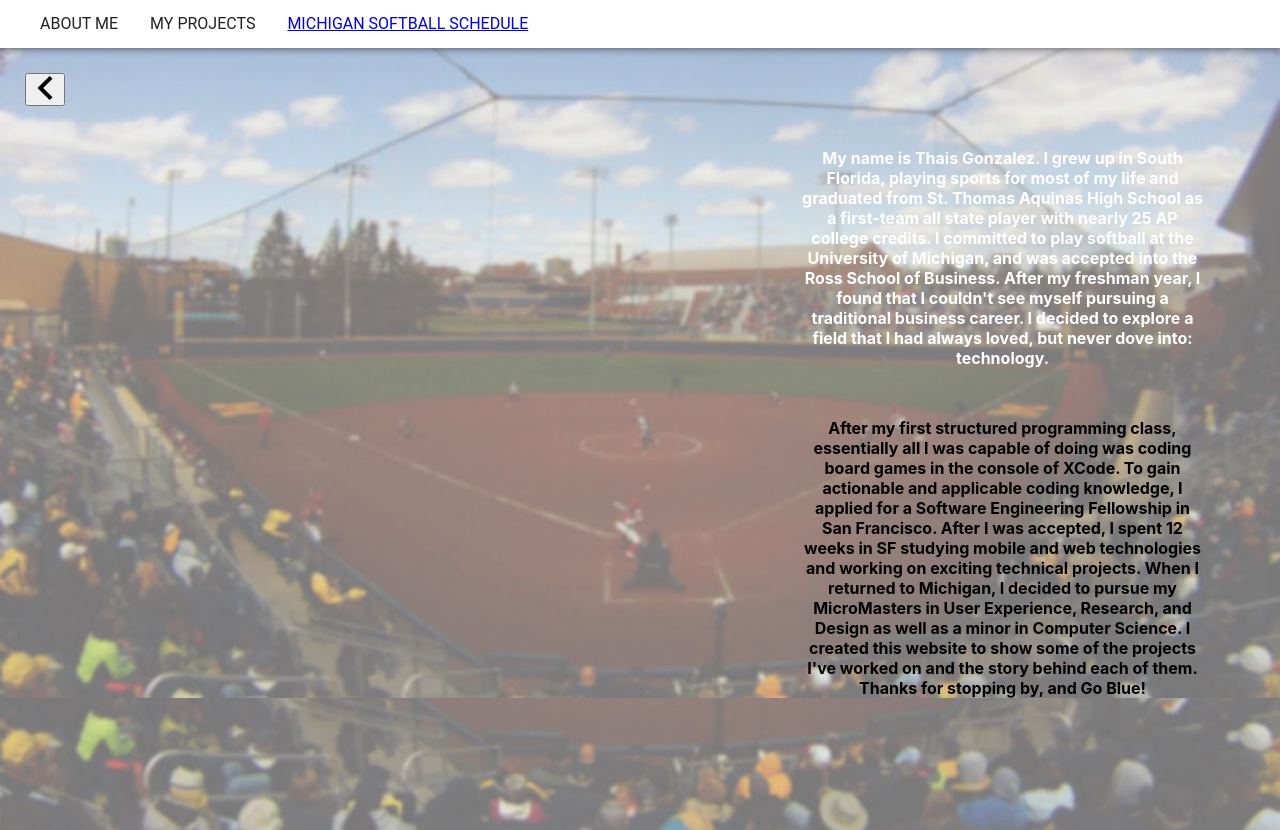
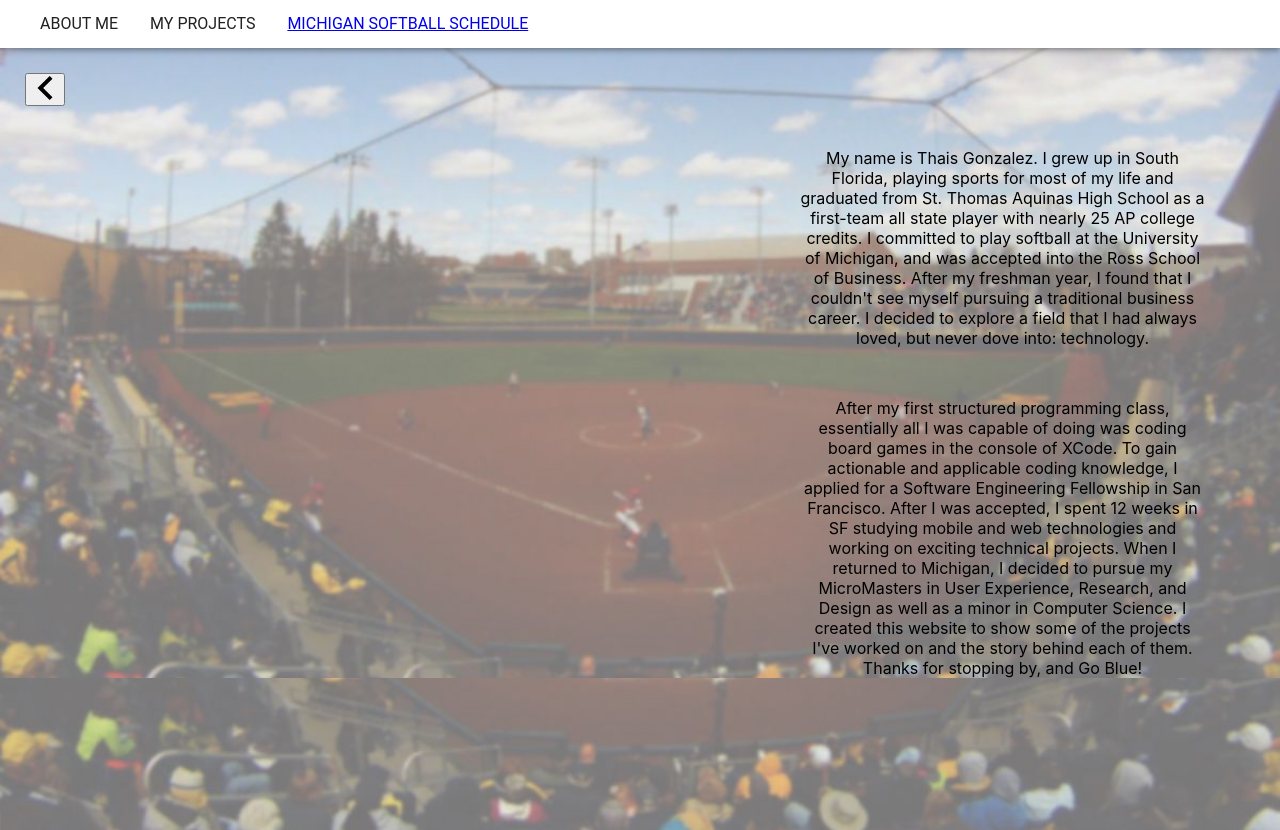
Before and after one commit to thaisgm/Portfolio, a React (Create React App) app: page / in a window 1280 px wide. Shown: the top 830 px of the page. Built offline with nearby package versions, Linux system fonts and the light colour scheme.

Commit message:
changing font

```diff
--- a/src/App.css
+++ b/src/App.css
@@ -15,8 +15,7 @@ html {
   margin-top: 100px;
   margin-right: 75px;
   margin-left: 200px;
-  font-weight: bold;
-  color: white;
+  color: black;
 }
 
 .body1 {
@@ -24,7 +23,6 @@ html {
   margin-top: 50px;
   margin-right: 75px;
   margin-left: 200px;
-  font-weight: bold;
   color: black;
 }
 
```
